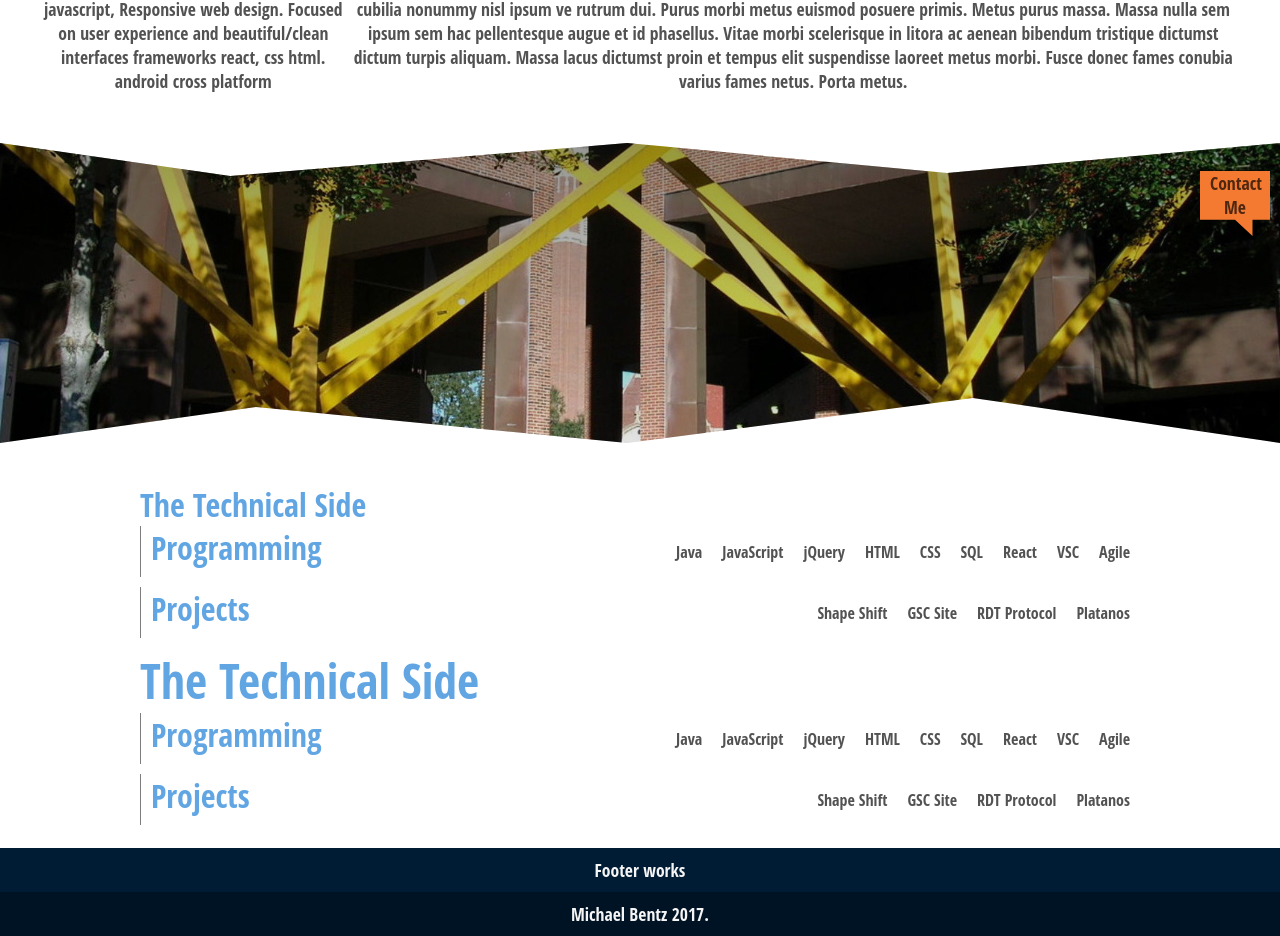
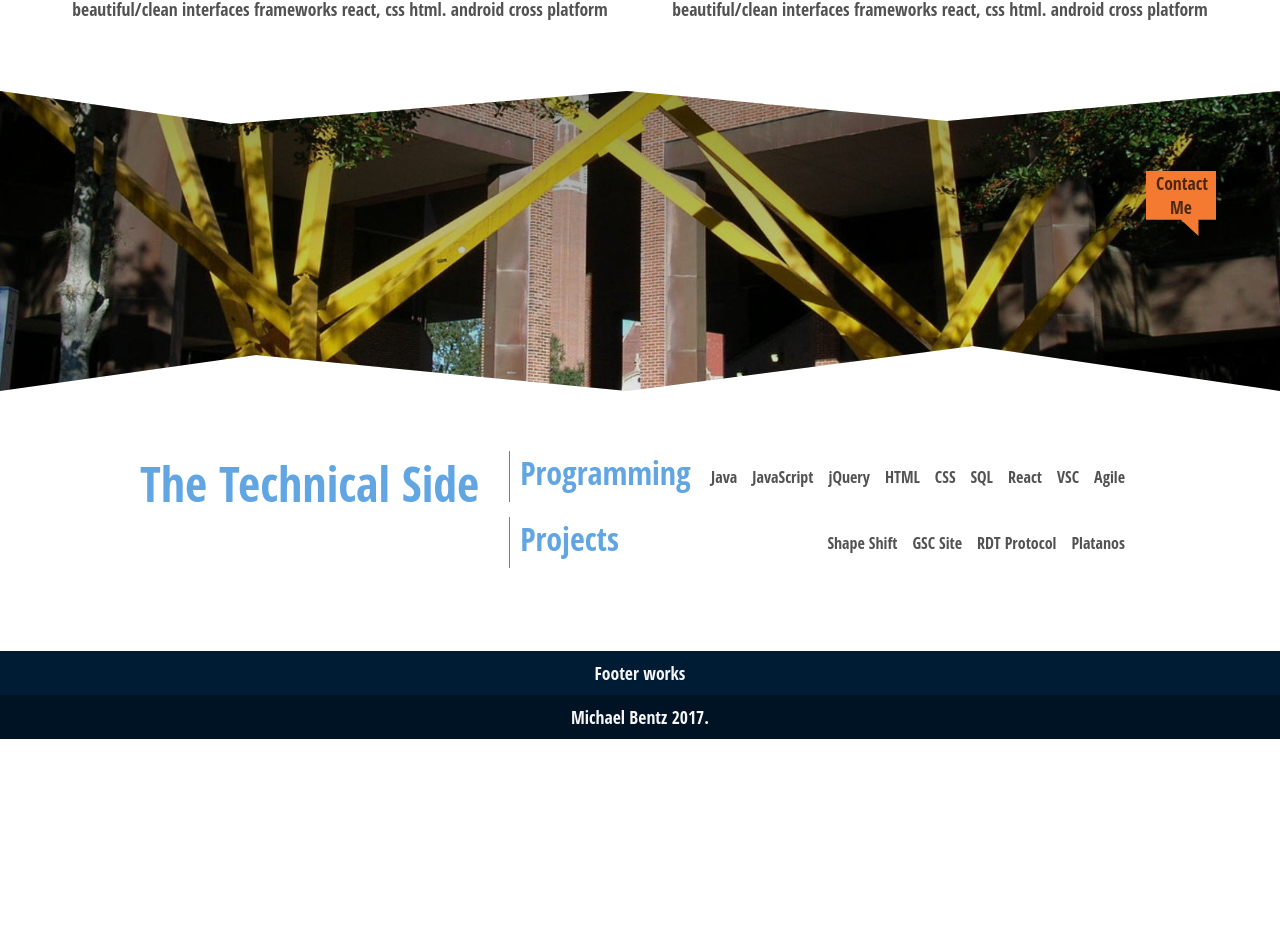
Before and after one commit to micbentz/portfolio, a React (Create React App) app: page / in a window 1280 px wide. Shown: the part 452-1388 px from the top of the page. After the commit the page ends 1191 px from the top, so only its background shows below. Built offline with nearby package versions, Linux system fonts and the light colour scheme.

Commit message:
Refactored technical info into a component

```diff
--- a/src/App.css
+++ b/src/App.css
@@ -107,7 +107,7 @@ a:hover {
 .MainPage {
   /* max-width: 1200px; */
   height: 100%;
-  margin-bottom: 100px;
+  margin-bottom: 150px;
   /* margin: 15px 15px; */
   color: #61A6E3;
   /* background-color: #675C5C; */
@@ -127,7 +127,7 @@ a:hover {
 .MainPage .intro-info {
   display: flex;
   flex-wrap: wrap;
-  justify-content: space-between;
+  justify-content: space-around;
 }
 
 /* MARSTON IMAGE */
@@ -135,7 +135,7 @@ a:hover {
   width: 100%;
   height: 300px;
   max-height: 330px;
-  margin: 40px 0;
+  margin: 60px 0;
 }
 
 .MainPage .full-width-image {
@@ -147,31 +147,35 @@ a:hover {
   clip-path: polygon(74% 10%, 100% 0, 100% 100%, 76% 85%, 49% 100%, 20% 88%, 0 100%, 0 0, 18% 11%, 49% 0);
 }
 
-/* THE TECHNICAL SIDE */
-.MainPage .technical-info {
+/*
+* TECHNICAL DETAILS
+*/
+
+.Technical-Details {
   height: 150px;
   display: flex;
   flex-wrap: wrap;
   justify-content: flex-start;
 }
 
-.MainPage .technical-info > h1 {
+.Technical-Details > h1 {
   margin-right: 30px;
-  font-size: 3em;
+  margin-bottom: 10px;
+  font-size: 2.7em;
 }
 
-.MainPage .technical-content {
+.Technical-Details .technical-content {
   flex-grow: 1; /* So that the list will take the remaining width */
 }
 
-.MainPage .technical-content > div {
+.Technical-Details .technical-content > div {
   height: fit-content;
-  margin-bottom: 10px;
+  margin-bottom: 15px;
   padding-left: 10px;
   border-left: 1px solid rgba(0, 0, 0, 0.51);
 }
 
-.MainPage .flex-container {
+.Technical-Details .flex-container {
   height: 50%;
   display: flex;
   flex-wrap: wrap;
@@ -179,21 +183,27 @@ a:hover {
   align-items: center;
 }
 
-.MainPage .flex-container > h2 {
-  font-size: 2em;
+.Technical-Details .flex-container > h2 {
+  font-size: 1.7em;
 }
 
-.MainPage .language_list, .project-list {
+.Technical-Details .language_list, .project-list {
   text-align: left;
   width: 100%;  /* To take up the full screen width on small devices */
 }
 
-.MainPage .language_list > li, .project-list > li {
+.Technical-Details .language_list > li, .project-list > li {
   display: inline;
-  margin: 0 10px;
+  margin: 0 15px 0 0;
   /* margin: 0 15px 5px auto; */
   color: rgba(0, 0, 0, 0.68);
+  font-size: .8em;
   transition: all 0.5s ease;
+}
+
+.Technical-Details .language_list > li:hover {
+  /* transform: scale(3); */
+  color: #4F9CE0;
 }
 
 .MainPage .language_list > li:hover {
@@ -203,16 +213,35 @@ a:hover {
 
 /* When the screen is larger than an iphone7+ */
 @media screen and (min-width: 600px) {
-  .MainPage intro-info > article {
+  .MainPage * > article {
     min-width: 47%; /* Set max-width of articles to avoid using margin/padding */
     max-width: 47%;
     text-align: center;
   }
-  .MainPage .intro-info, .technical-info {
+  .MainPage .intro-info {
     flex-wrap: nowrap;
   }
-  .MainPage .language_list, .project-list {
+  .Technical-Details {
+    flex-wrap: nowrap;
+  }
+  .Technical-Details .language_list, .project-list {
     width: fit-content;
+  }
+  .Technical-Details h1 {
+    font-size: 3em;
+    margin-bottom: 0;
+  }
+  .Technical-Details .flex-container > h2 {
+    font-size: 2em;
+  }
+  .Technical-Details .language_list > li, .project-list > li {
+    font-size: 1em;
+  }
+}
+
+@media screen and (max-width: 890px) {
+  .Technical-Details .language_list, .project-list {
+    width: 100%;
   }
 }
 
@@ -229,12 +258,6 @@ a:hover {
   }
 }
 
-/*
-* TECHNICAL DETAILS
-*/
-.TechnicalDetails-list li {
-  list-style: none;
-}
 
 /*
 * FAB
@@ -242,7 +265,7 @@ a:hover {
 .FAB {
   position: fixed;
   padding: 0 10px 15px 10px;
-  right: 10px;
+  right: 5%;
   bottom: 14%;
   width: 50px;
   height: 50px;
--- a/src/components/main_page.js
+++ b/src/components/main_page.js
@@ -14,54 +14,15 @@ const MainPage = () => {
                 </article>
                 <article className="limit-width">
                     <h2>Interests</h2>
-                    <p>Netus porta. Nulla magna. Dolor vitae placerat. Curae porta. Dolor velit lorem tempor lorem adipiscing nonummy odio. Curae massa ipsum nonummy vulputate mauris duis. Etiam vitae lorem tortor vestibulum nulla. Lacus curae diam cum nisi netus cubilia nonummy nisl ipsum ve rutrum dui. Purus morbi metus euismod posuere primis. Metus purus massa. Massa nulla sem ipsum sem hac pellentesque augue et id phasellus. Vitae morbi scelerisque in litora ac aenean bibendum tristique dictumst dictum turpis aliquam. Massa lacus dictumst proin et tempus elit suspendisse laoreet metus morbi. Fusce donec fames conubia varius fames netus. Porta metus.</p>
+                    <p>UF computer science graduate passionate about writing code. Web Development, javascript,
+                        Responsive web design. Focused on user experience and beautiful/clean interfaces
+                        frameworks react, css html. android cross platform</p>
                 </article>
             </div>
             <div className="responsive-container">
                 <div className="full-width-image" />
             </div>
             <TechnicalDetails />
-            <div className="technical-info limit-width-1000px">
-                <h1>The Technical Side</h1>
-                <section className="technical-content">
-                    <div className="flex-container">
-                        <h2>Programming</h2>
-                        <ul className="language_list">
-                            <li>Java</li>
-                            <li>JavaScript</li>
-                            <li>jQuery</li>
-                            <li>HTML</li>
-                            <li>CSS</li>
-                            <li>SQL</li>
-                            <li>React</li>
-                            <li>VSC</li>
-                            <li>Agile</li>
-                        </ul>
-                        {/* <TechnicalDetails /> */}
-                    </div>
-                    <div className="flex-container">
-                        <h2>Projects</h2>
-                        <ul className="project-list">
-                            <li className="project">
-                                <a href="#">Shape Shift</a>
-                                {/* <p>Description</p> */}
-                            </li>
-                            <li className="project">
-                                <a href="#">GSC Site</a>
-                                {/* <p>Description</p> */}
-                            </li>
-                            <li className="project">
-                                <a href="#">RDT Protocol</a>
-                                {/* <p>Description</p> */}
-                            </li>
-                            <li className="project">
-                                <a href="#">Platanos</a>
-                                {/* <p>Description</p> */}
-                            </li>
-                        </ul>
-                    </div>
-                </section>
-            </div>
         </div>
     )
 };
```
